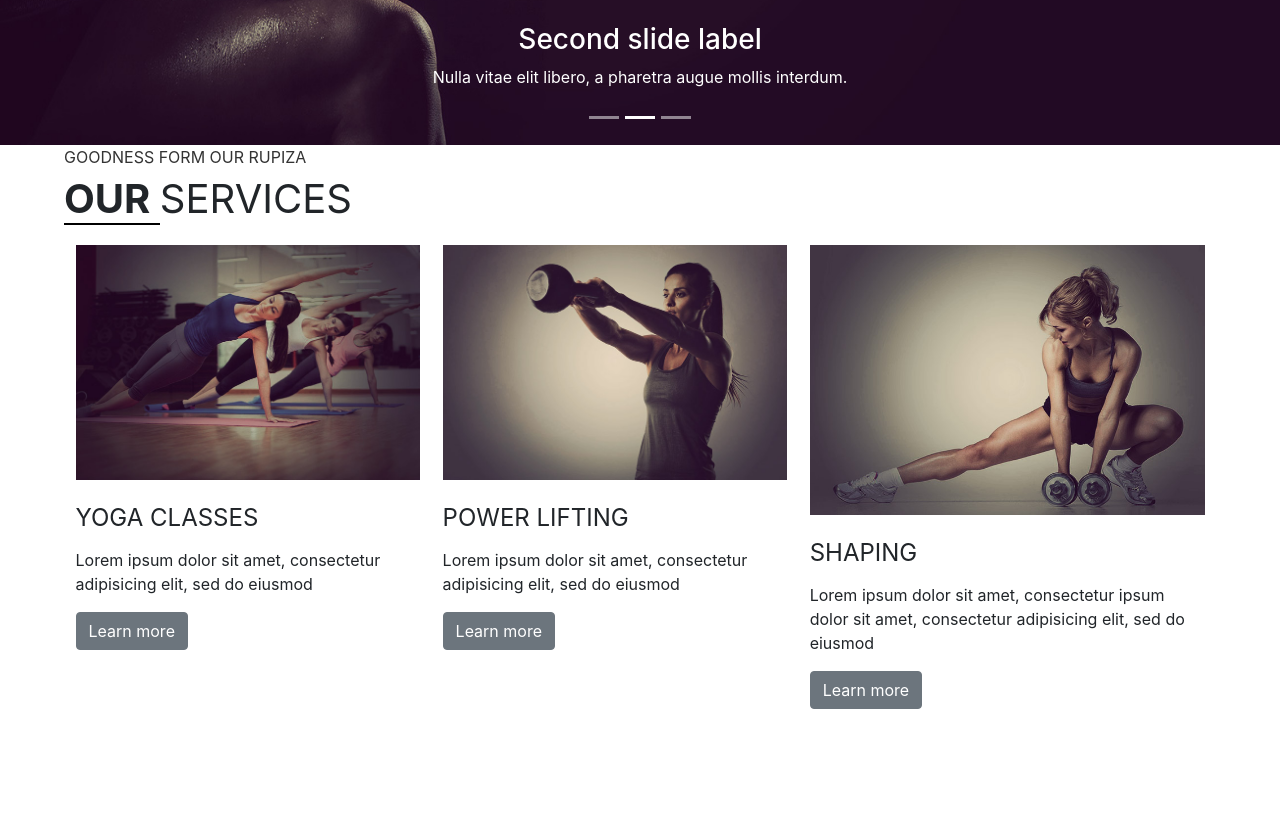
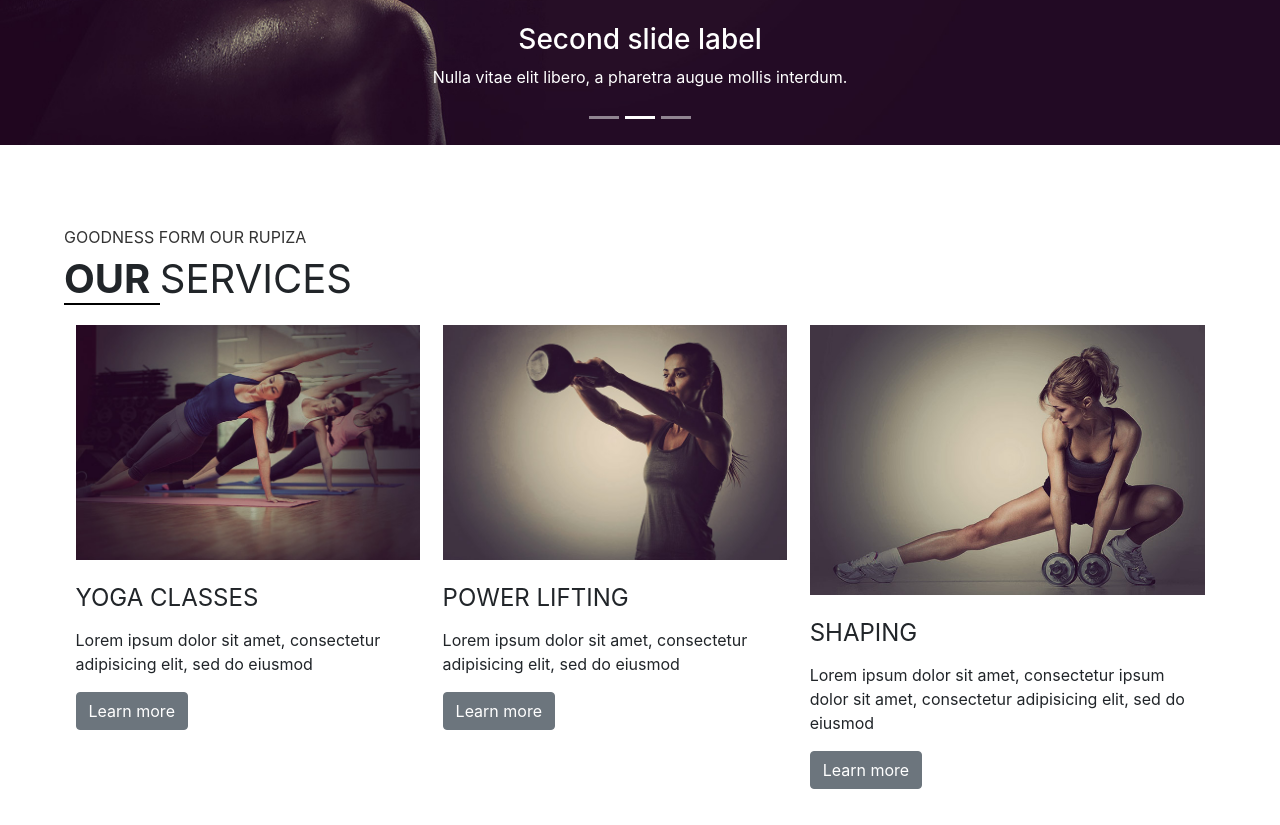
Before and after one commit to abdulmoizshaikh/Gatsby-Fitness-app, a Gatsby site: page / in a window 1280 px wide. Shown: the part 655-1480 px from the top of the page. Built offline with nearby package versions, Linux system fonts and the light colour scheme; Gatsby itself is replaced by a stand-in of ours.

Commit message:
onload not working issue fixed by giving padding top in style.css

```diff
--- a/src/components/header.js
+++ b/src/components/header.js
@@ -13,15 +13,6 @@ export default function Header() {
       document.getElementById("navbar").style.backgroundColor =
         "rgba(51, 51, 51, 0.8)"
     }
-  }
-
-  window.onclick = () => {
-    let navHeight = document.getElementById("navbar").clientHeight
-    console.log("navHeight in onLoad", navHeight)
-    document.getElementById("services").style.paddingTop = `${navHeight}px`
-    document.getElementById("joinNow").style.paddingTop = `${navHeight}px`
-    document.getElementById("price").style.paddingTop = `${navHeight}px`
-    document.getElementById("team").style.paddingTop = `${navHeight}px`
   }
 
   return (
--- a/src/styles/styles.css
+++ b/src/styles/styles.css
@@ -122,6 +122,7 @@ div#home {
 
 div#services {
   height: 100vh;
+  padding-top: 80px;
 }
 
 p.card-title {
@@ -141,6 +142,7 @@ div#joinNow {
   height: 100vh;
   background-color: #474747;
   color: #ffffff;
+  padding-top: 80px;
 }
 
 /* price section */
@@ -148,12 +150,14 @@ div#joinNow {
 div#price {
   height: 100vh;
   background-color: darkgray;
+  padding-top: 80px;
 }
 
 /* team section */
 
 div#team {
   /* height: 100vh; */
+  padding-top: 80px;
 }
 
 #team-title {
```
Also changed, not shown: src/pages/index.js (+11 -0 lines).
